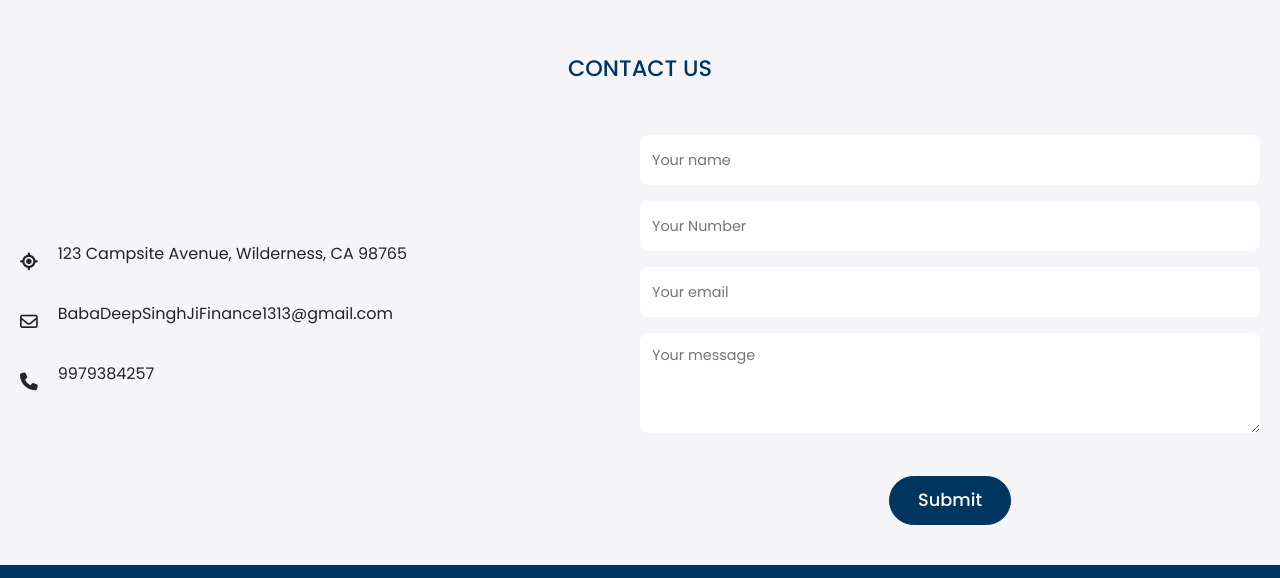
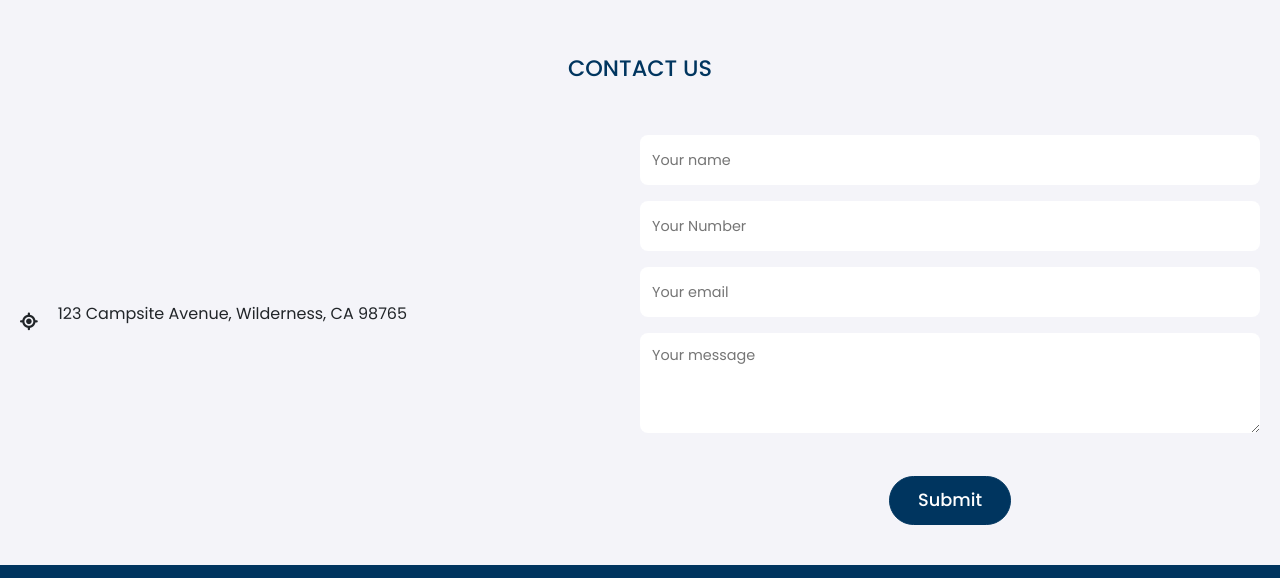
Before and after one commit to Panchal-Shivam/BDSFC, a plain HTML site: page index.html in a window 1280 px wide. Shown: the part 3172-3750 px from the top of the page. Drawn offline with nearby package versions, Linux system fonts and the light colour scheme; a script that the page names is missing; a web font is replaced by a local one.

Commit message:
Update index.html

```diff
--- a/index.html
+++ b/index.html
@@ -349,14 +349,14 @@
               <i class="fa-solid fa-location-crosshairs"></i>
               <p>123 Campsite Avenue, Wilderness, CA 98765</p>
             </li>
-            <li class="contact-info">
+<!--             <li class="contact-info">
               <i class="fa-regular fa-envelope"></i>
               <p>BabaDeepSinghJiFinance1313@gmail.com</p>
             </li>
             <li class="contact-info">
               <i class="fa-solid fa-phone"></i>
               <p>9979384257</p>
-            </li>
+            </li> -->
           </ul>
 
           <form action="https://api.web3forms.com/submit" method="POST" class="contact-form">
```
